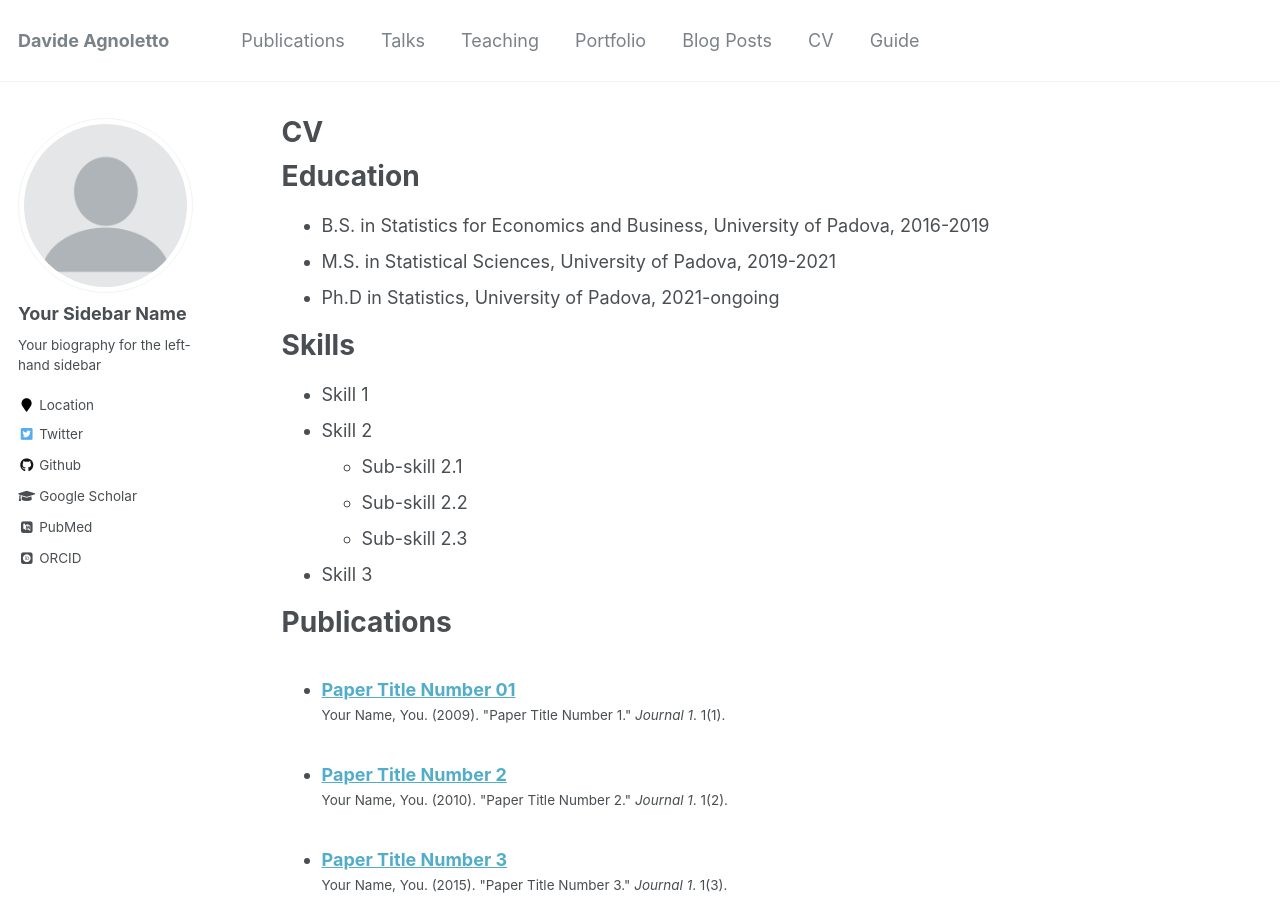
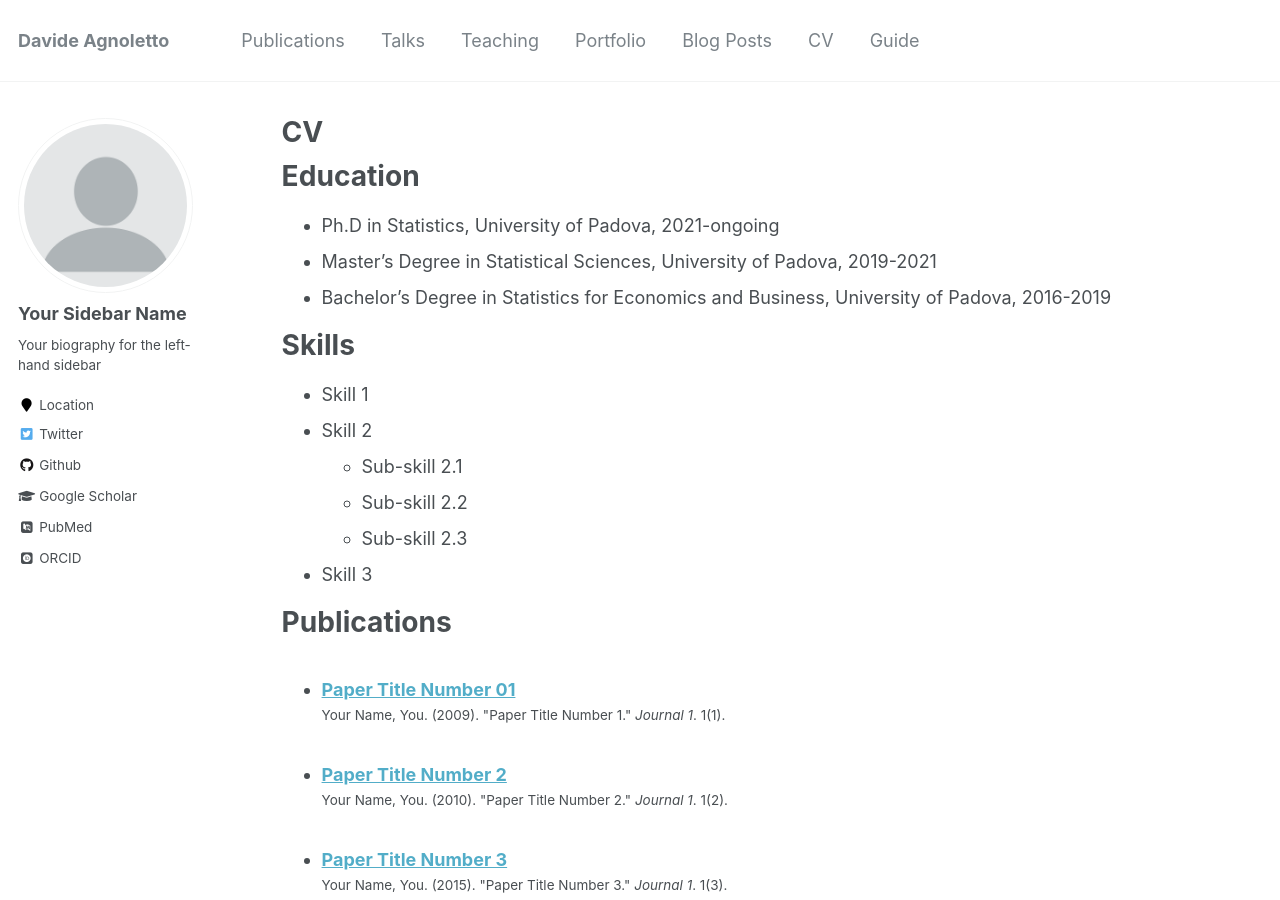
Before and after one commit to davideagno/davideagno.github.io, a Jekyll site: the page built from _pages/cv.md, in a window 1280 px wide and 900 px high. Built offline with Jekyll 4.4.1, drawn with Linux system fonts in a browser that asks for light colours; some web fonts are replaced.

Commit message:
Update cv.md

```diff
--- a/_pages/cv.md
+++ b/_pages/cv.md
@@ -11,9 +11,10 @@ redirect_from:
 
 Education
 ======
-* B.S. in Statistics for Economics and Business, University of Padova, 2016-2019
-* M.S. in Statistical Sciences, University of Padova, 2019-2021
 * Ph.D in Statistics, University of Padova, 2021-ongoing
+* Master's Degree in Statistical Sciences, University of Padova, 2019-2021
+* Bachelor's Degree in Statistics for Economics and Business, University of Padova, 2016-2019
+
 
 Skills
 ======
```
